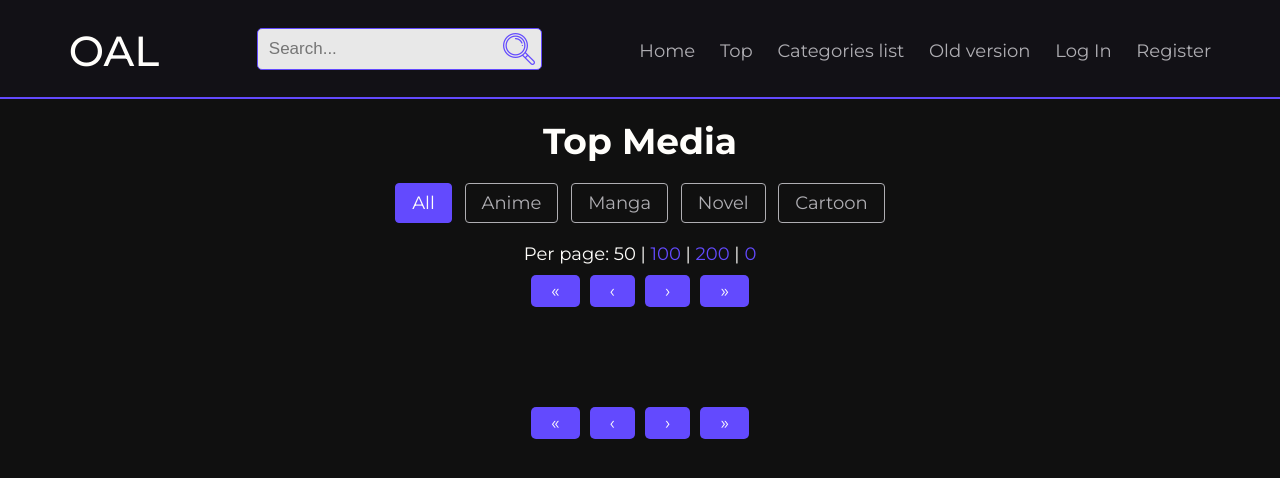
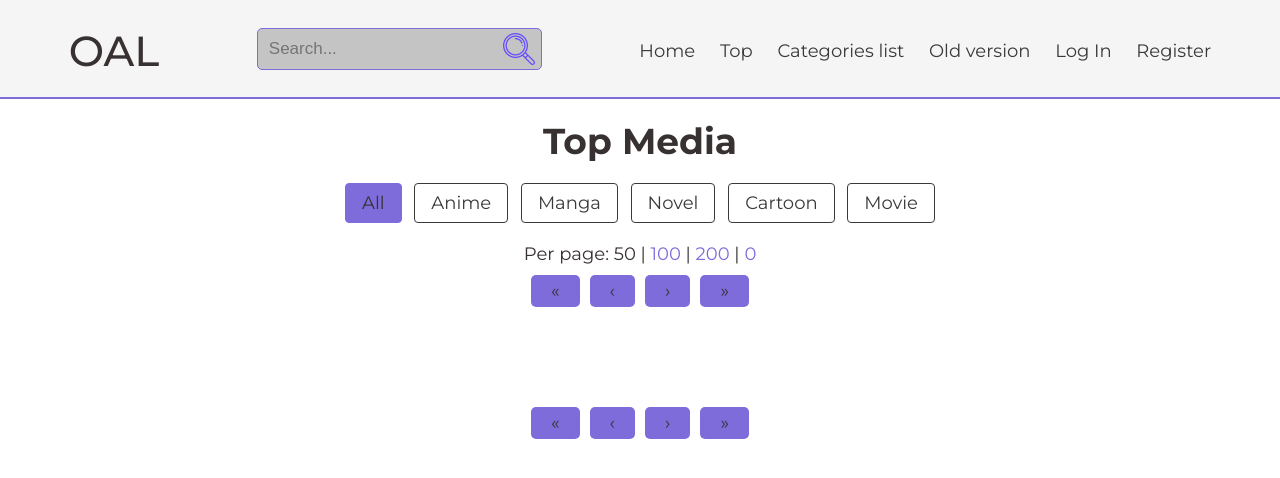
Before and after one commit to NackiE23/MyAnimeList, a Flask app: page /media/top_list in a window 1280 px wide. Shown: the top 478 px of the page. Run offline with Flask 3, Linux system fonts and the light colour scheme; data that the repository does not hold is empty; parts of the project's set-up code (start-up, migrations or seed data) failed here and were passed over.

Commit message:
Add light theme and movie type

```diff
--- a/site_package/models/media.py
+++ b/site_package/models/media.py
@@ -19,6 +19,7 @@ class MediaTypeEnum(enum.Enum):
     manga = 'manga'
     novel = 'novel'
     cartoon = 'cartoon'
+    movie = 'movie'
 
 
 class Media(db.Model):
--- a/site_package/static/css/styles.css
+++ b/site_package/static/css/styles.css
@@ -13,6 +13,25 @@
     --secondary-border: 2px solid var(--secondary);
     --gray-border: 2px solid var(--gray);
 }
+
+@media (prefers-color-scheme: light) {
+  :root {
+    --main-bg: #ffffff;
+    --secondary-bg: #f5f5f5;
+    --secondary-light-bg: #eeeeee;
+    --white: #383131;
+    --smoke: rgba(0, 0, 0, 0.2);
+    --secondary: #7e6cdb;
+    --secondary-transparent: rgba(91, 61, 245, 0.8);
+    --gray: #3a3a3a;
+    --error-color: #c62828;
+    --success-color: transparent;
+    --primary-border: 1px solid var(--gray);
+    --secondary-border: 2px solid var(--secondary);
+    --gray-border: 2px solid var(--gray);
+  }
+}
+
 
 * {
     padding: 0;
```
